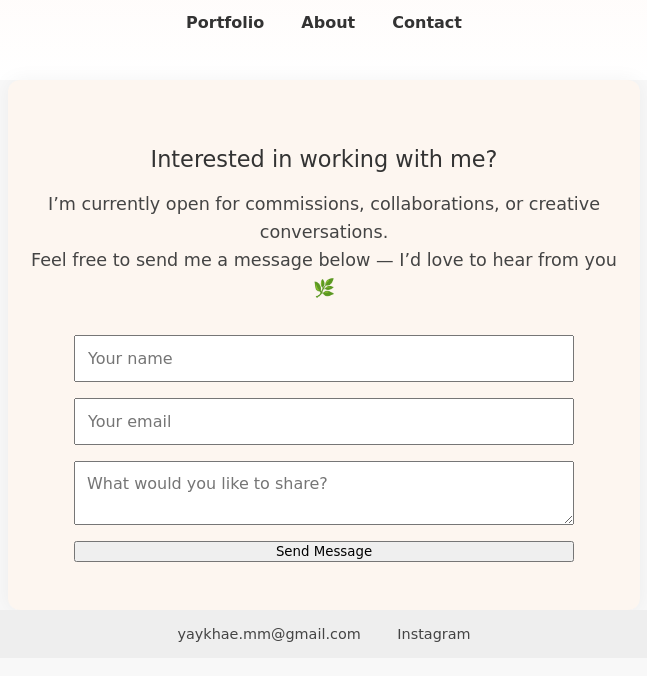
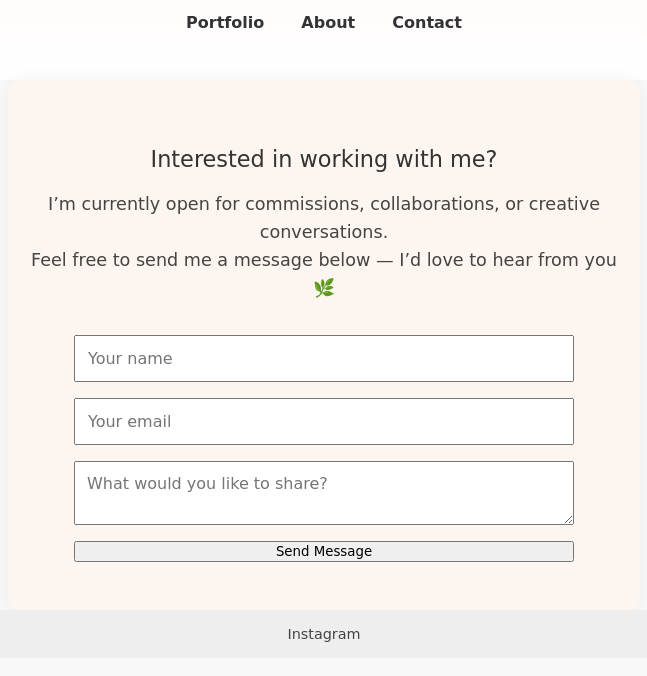
Before and after one commit to KhaeSu/khaesu.github.io, a plain HTML site: page contact.html in a window 1280 px wide. Shown: the part 124-800 px from the top of the page, without its empty margins (316-963 px from the left). Drawn offline with Linux system fonts and the light colour scheme; a web font is replaced by a local one.

Commit message:
Remove email

```diff
--- a/contact.html
+++ b/contact.html
@@ -79,7 +79,6 @@
     </main>
 
     <footer>
-        <a href="mailto:yaykhae.mm@gmail.com">yaykhae.mm@gmail.com</a>
         <a href="https://instagram.com/itskhaeee.art" target="_blank">Instagram</a>
     </footer>
 </body>
```
